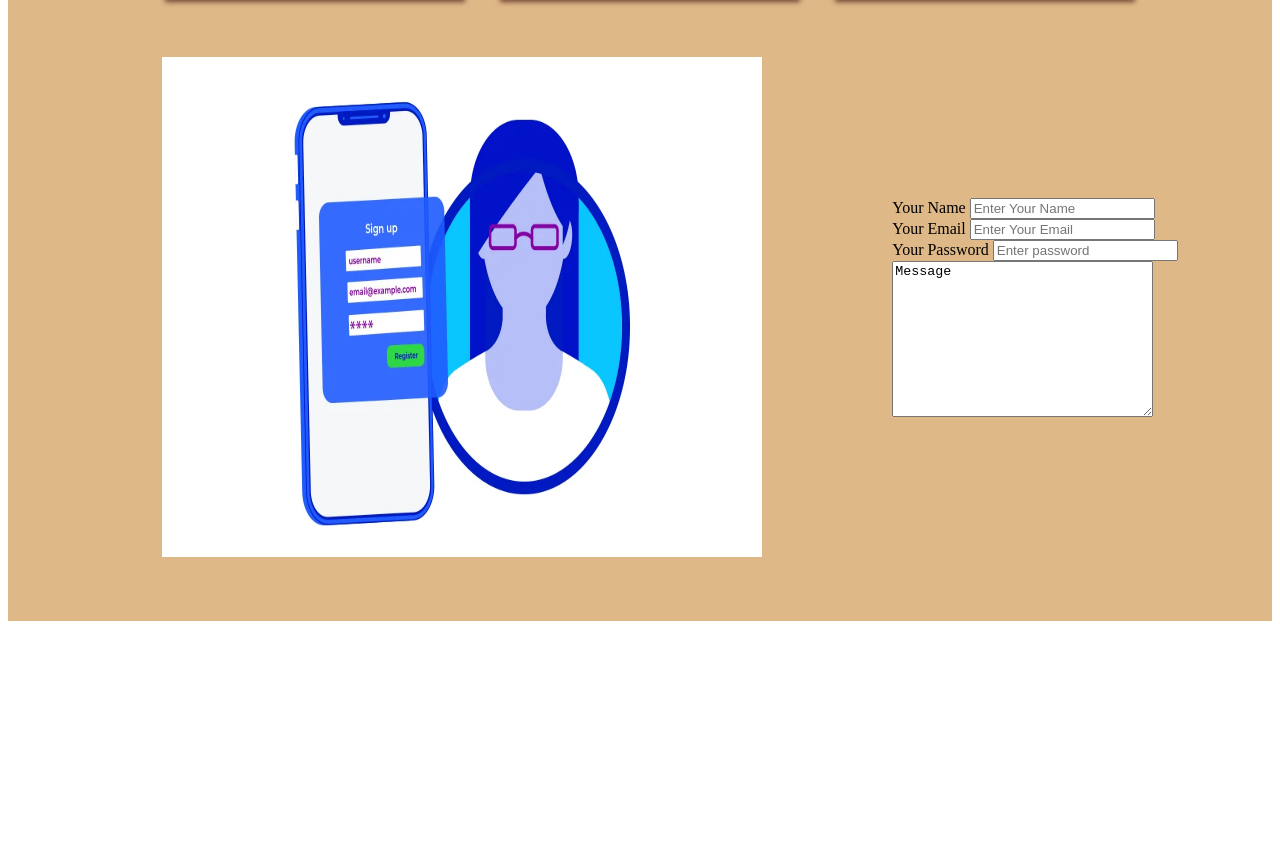
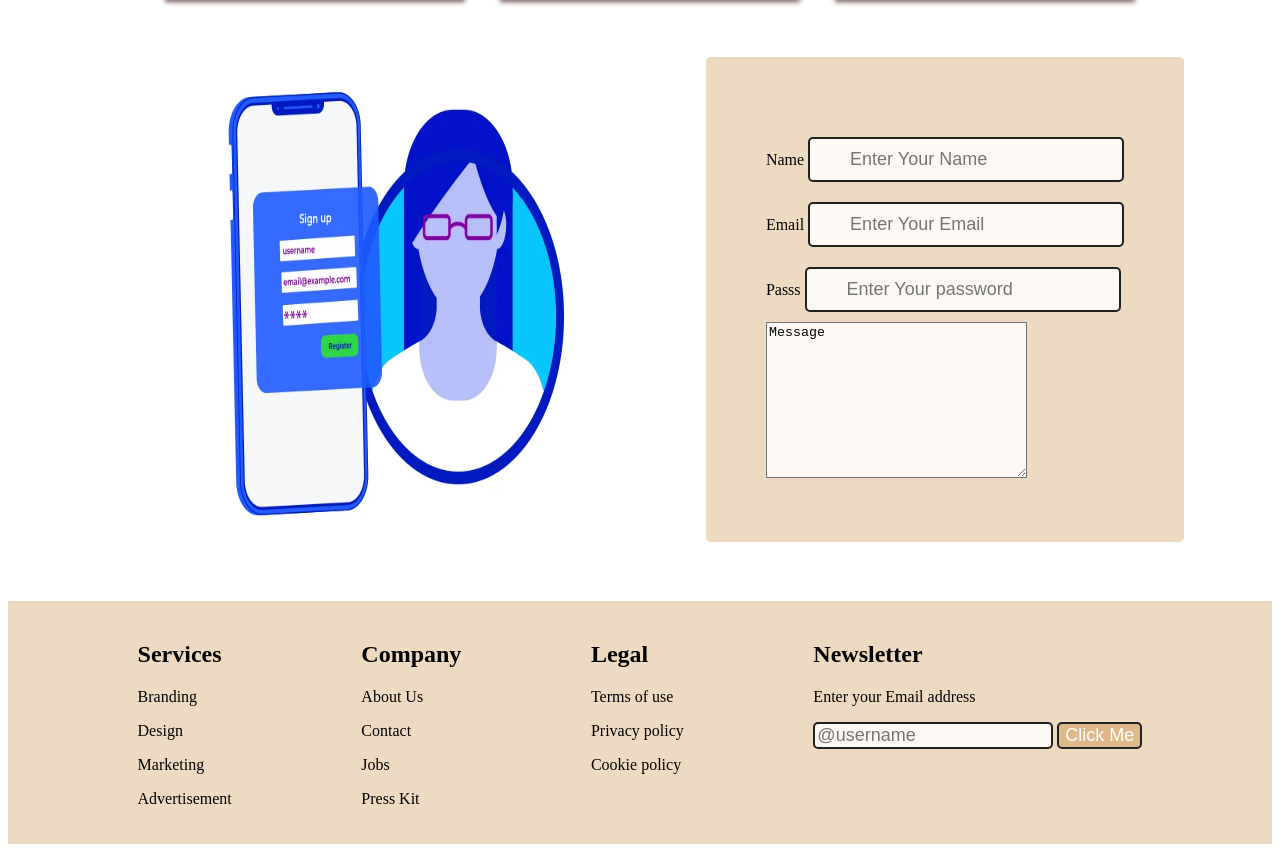
Before and after one commit to smritisys/car-website, a plain HTML site: page index.html in a window 1280 px wide. Shown: the part 2040-2892 px from the top of the page. Before the commit the page ends 2669 px from the top, so only its background shows below. Drawn offline with Linux system fonts and the light colour scheme.

Commit message:
contactsection done

```diff
--- a/index.html
+++ b/index.html
@@ -115,26 +115,58 @@
             <div class="contactImg">
                 <img src="image/pic/Verification.webp" alt="">
             </div>
+
             <div class="contactSection">
                 <form action="">
-                    <label for="">Your Name
+                    <label for="">Name
                         <input type="text" placeholder="Enter Your Name">
                     </label>
                     <br>
-                    <label for="">Your Email
+                    <label for="">Email
                         <input type="email" placeholder="Enter Your Email">
                     </label>
                     <br>
-                    <label for="">Your Password
-                        <input type="password" placeholder="Enter password">
+                    <label for="">Passs
+                        <input type="password" placeholder="Enter Your password">
                     </label>
                     <br>
-                    <textarea name="" id="" cols="30" rows="10">Message</textarea>
+                    <textarea name="" id="textBox" cols="30" rows="10">Message</textarea>
                 </form>
             </div>
         </section>
 
     </main>
+    <footer>
+        <div class="footerMain">
+            <div class="services">
+                <h2>Services</h2>
+                <p>Branding</p>
+                <p>Design</p>
+                <p>Marketing</p>
+                <p>Advertisement</p>
+            </div>
+            <div class="Company">
+                <h2>Company</h2>
+                <p>About Us</p>
+                <p>Contact</p>
+                <p>Jobs</p>
+                <p>Press Kit</p>
+            </div>
+            <div class="Legal">
+                <h2>Legal</h2>
+                <p>Terms of use</p>
+                <p>Privacy policy</p>
+                <p>Cookie policy</p>
+            </div>
+            <div class="Newslatter">
+                <h2>Newsletter</h2>
+                <p>Enter your Email address</p>
+                <input type="search" placeholder="@username">
+                <input id="clickButton" type="submit" value="Click Me">
+            </div>
+        </div>
+    </footer>
+
 
 </body>
 </html>
--- a/style.css
+++ b/style.css
@@ -155,13 +155,50 @@ h1{
   .contactImg img {
     height: 500px;
     width: 600px;
-    margin-right: 60px;
-    padding: 60px;
   }
 
   .contactSection {
     display: block;
   }
-  .contactContainer{
+  label input {
+    padding: 10px 40px;
+    /* color: red; */
+    margin-top: 20px;
+  }
+  input {
+    background-color: #ffffffd8;
+    border: 2px solid #212121;
+    font-size: 18px;
+    border-radius: 5px;
+  }
+
+  input:focus {
+    /* color: blue; */
+    /* font-size: 17px; */
+    font-family: sans-serif;
+    background-color: #8080806f;
+  }
+  #textBox {
+    background-color: #ffffffd8;
+    margin-top: 10px;
+  }
+  .contactContainer {
+    padding: 50px;
+  }
+  .contactSection {
+    background-color: rgba(222, 184, 135, 0.519);
+    padding: 60px;
+    border-radius: 5px;
+  }
+
+  .footerMain {
+    display: flex;
+    justify-content: space-evenly;
+    background-color: rgba(222, 184, 135, 0.519);
+    padding: 20px 0px;
+  }
+
+  #clickButton {
     background-color: burlywood;
+    color: white;
   }
```
Also changed, not shown: sun.html (deleted, +0 -103 lines).
